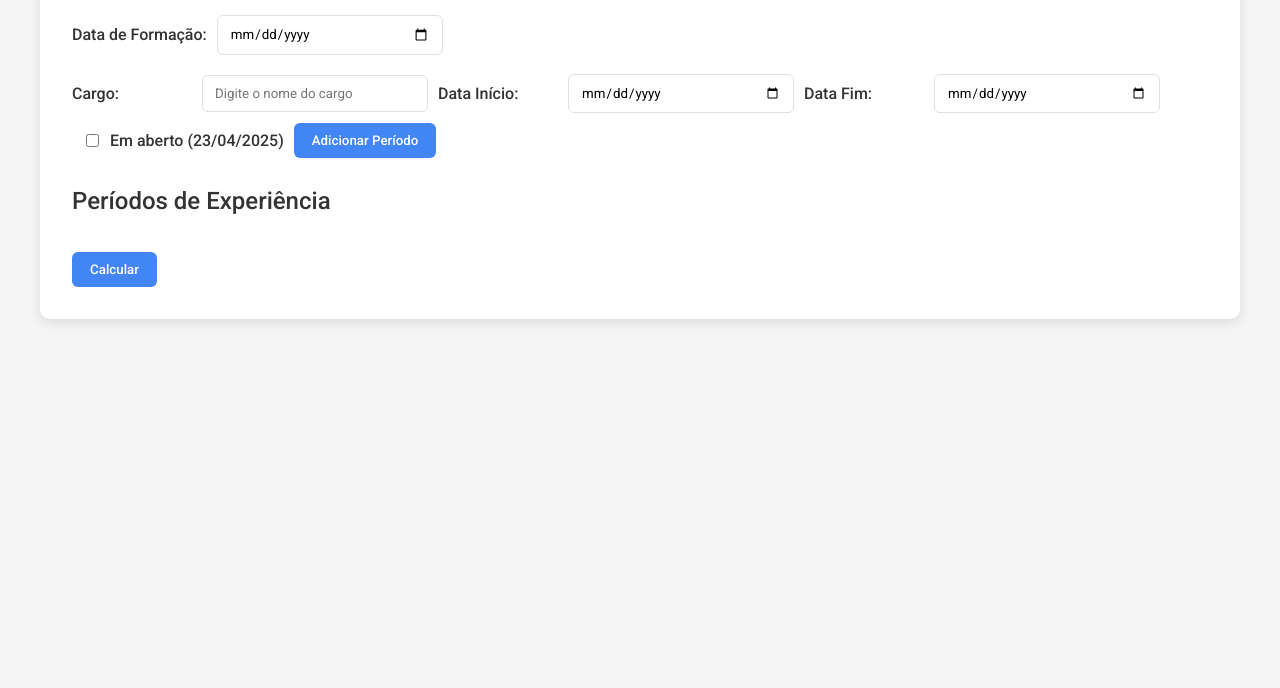
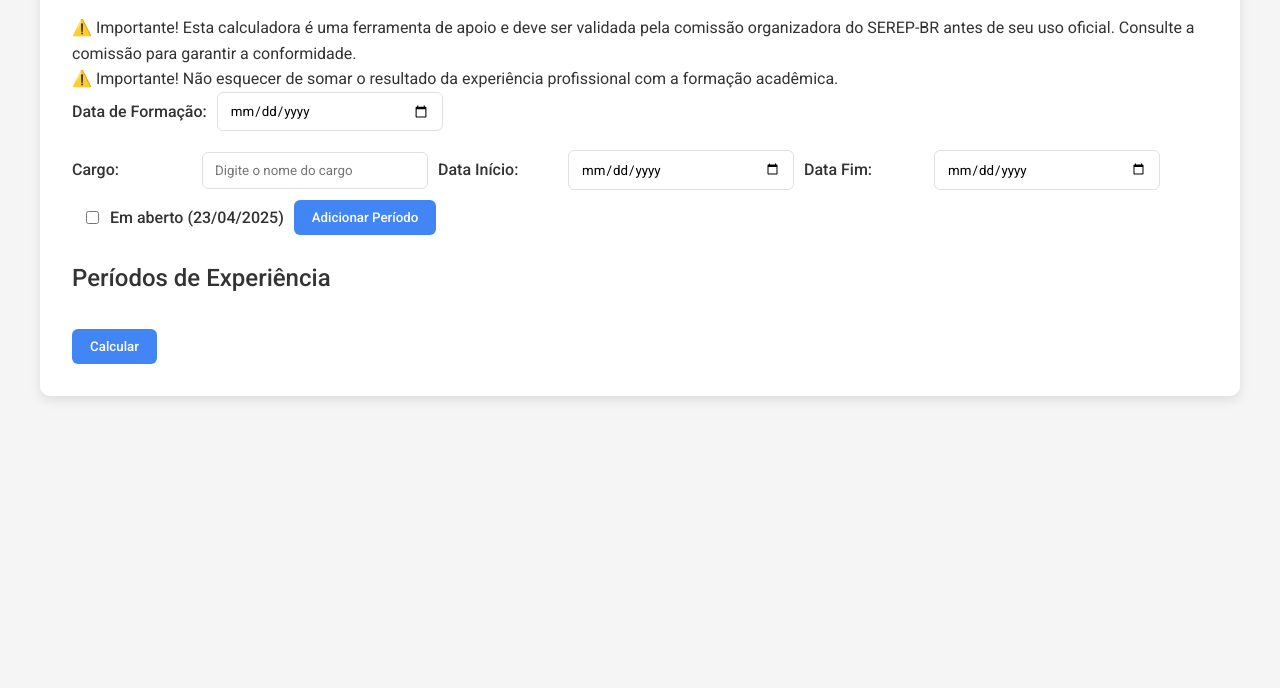
Before and after one commit to luanoliveira350/calcxp, a plain HTML site: page index.html in a window 1280 px wide. Shown: the part 112-800 px from the top of the page. Drawn offline with Linux system fonts and the light colour scheme.

Commit message:
Update index.html
Avisos

```diff
--- a/index.html
+++ b/index.html
@@ -327,7 +327,8 @@
 <body>
     <div class="container">
         <h1>Calculadora de Experiência Profissional</h1>
-
+        <div>⚠️ Importante! Esta calculadora é uma ferramenta de apoio e deve ser validada pela comissão organizadora do SEREP-BR antes de seu uso oficial. Consulte a comissão para garantir a conformidade.</div>
+        <div>⚠️ Importante! Não esquecer de somar o resultado da experiência profissional com a formação acadêmica.</div>
         <div class="input-group">
             <label for="formation-date">Data de Formação:</label>
             <input type="date" id="formation-date">
```
